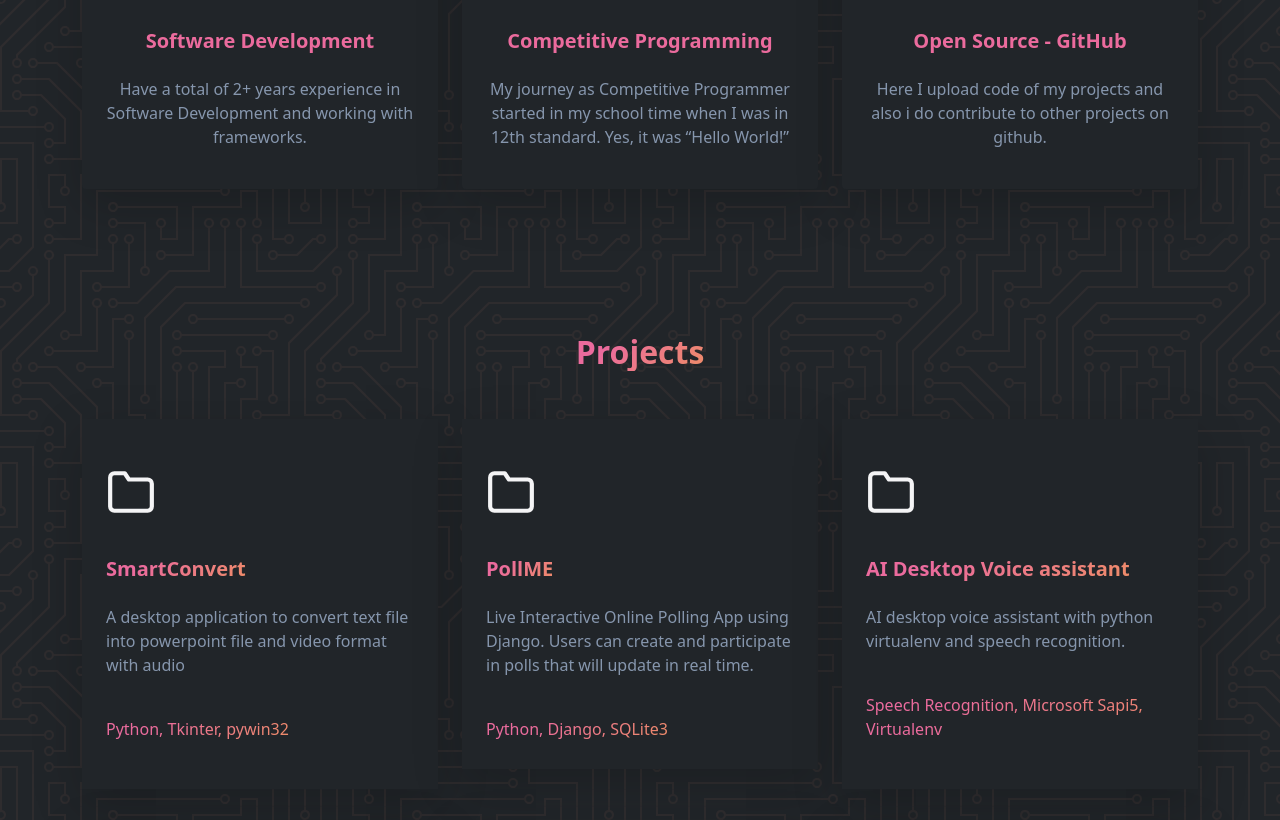
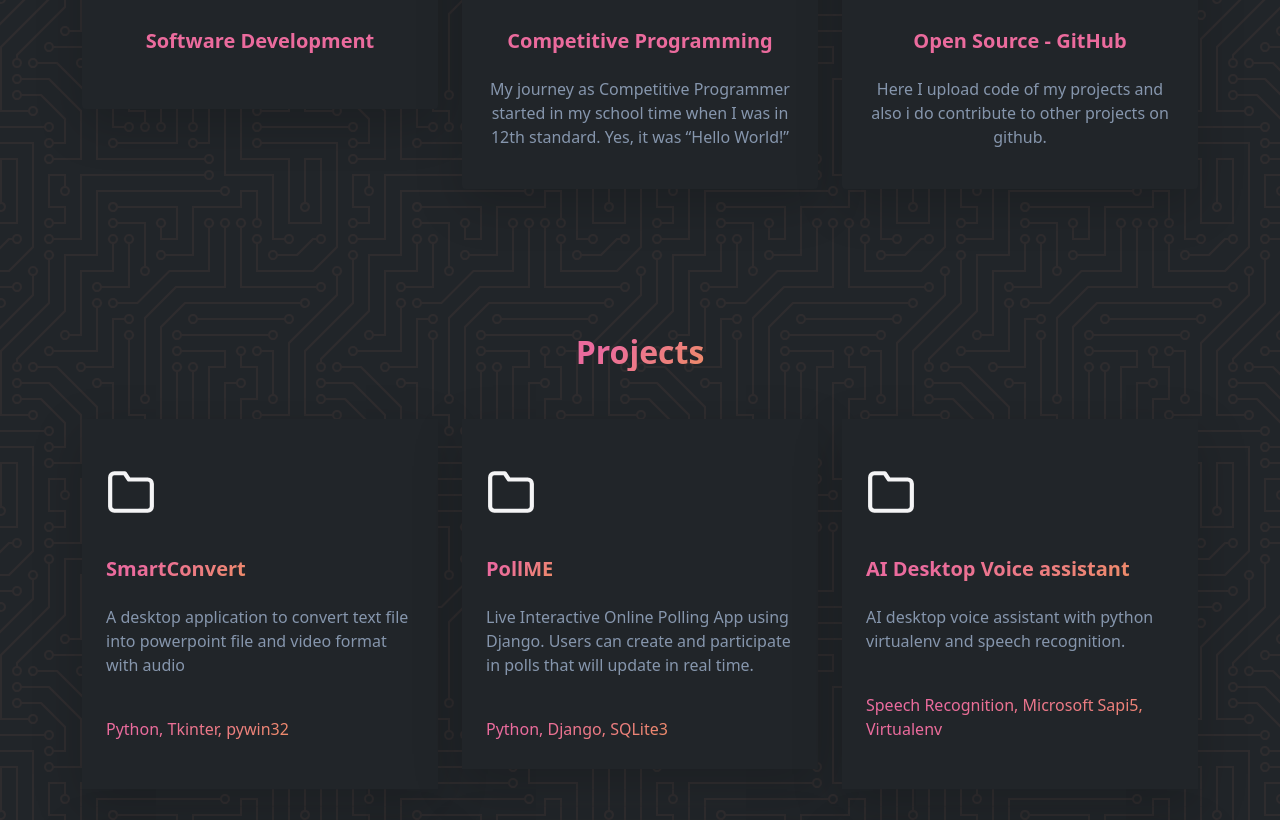
Before and after one commit to SuryajithR/suryajithr.github.io, a plain HTML site: page index.html in a window 1280 px wide. Shown: the part 1618-2438 px from the top of the page. Drawn offline with nearby package versions, Linux system fonts and the light colour scheme.

Commit message:
Update index.html

```diff
--- a/index.html
+++ b/index.html
@@ -230,7 +230,7 @@
                         </div>
                         <h3 class="fs-5 py-3 fw-bold">Software Development</h3>
                         <p class="">
-                            Have a total of 2+ years experience in Software Development and working with frameworks.
+                            <!-- Have a total of 2+ years experience in Software Development and working with frameworks. -->
                         </p>
                     </div>
                 </div>
```
